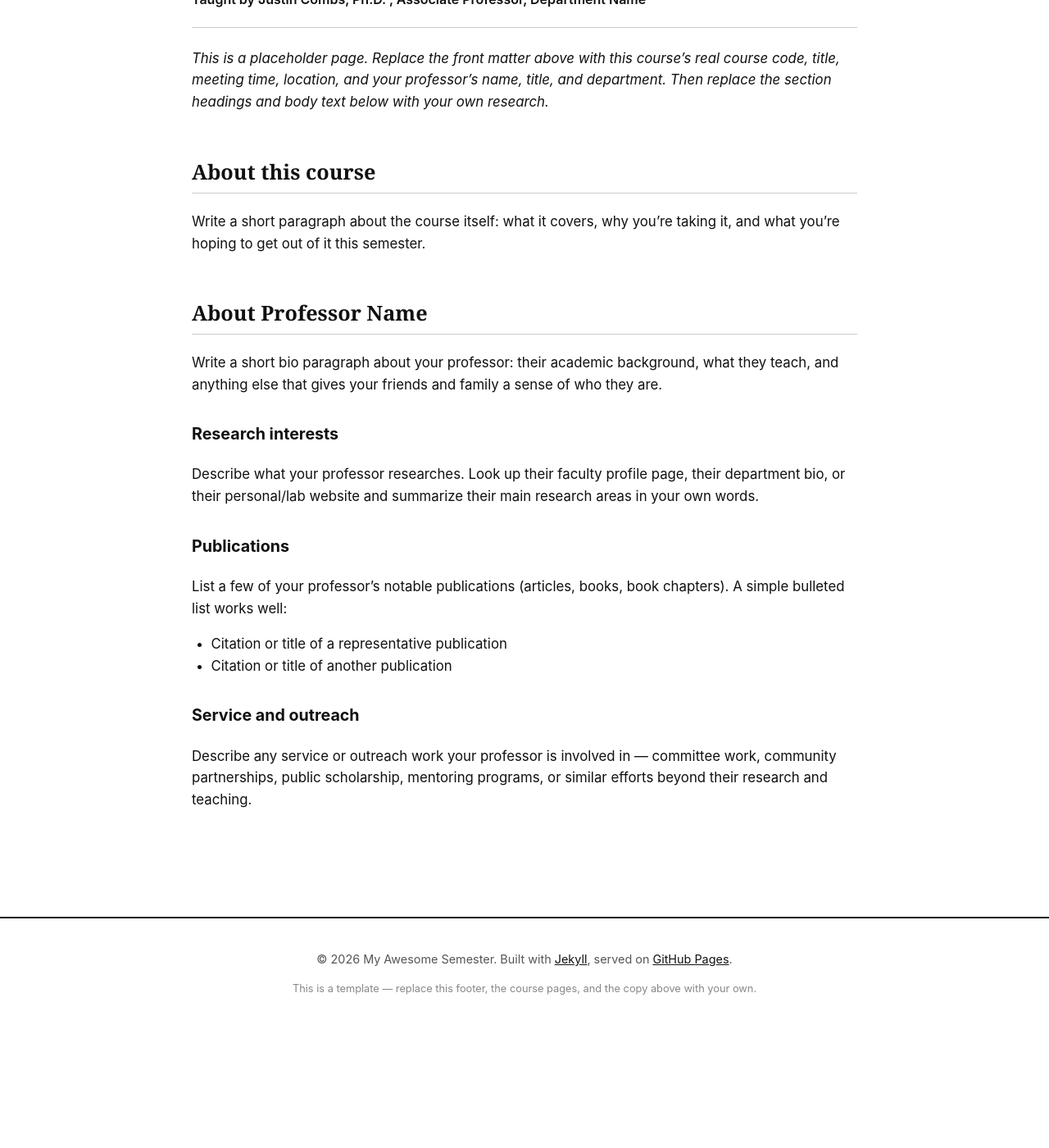
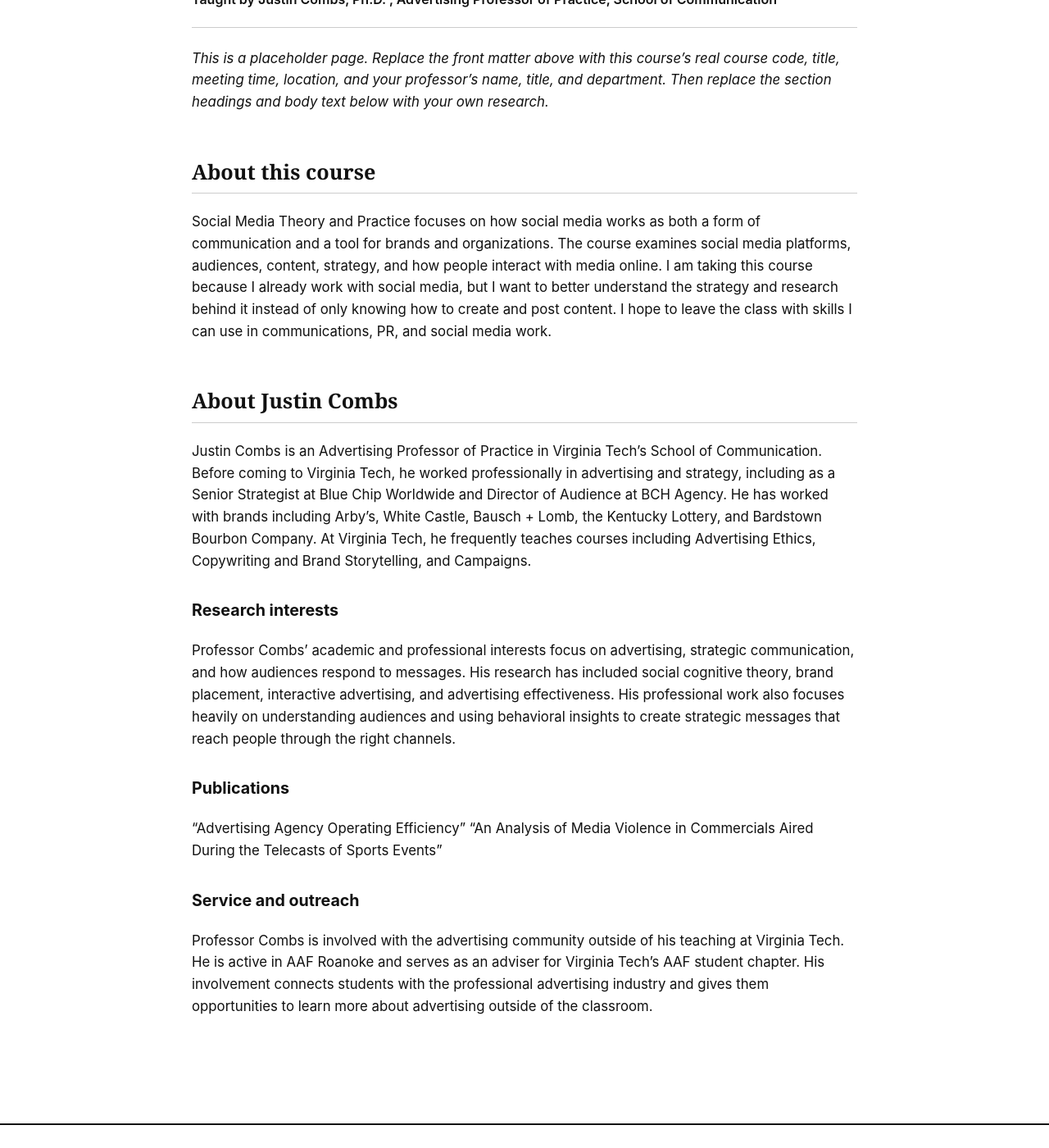
Before and after one commit to Darbyclose/myawesomesemester, a Jekyll site: the page built from _courses/course-02.md, in a window 1280 px wide and 1400 px high, scrolled down 295 px. Shown: the whole window at 82% size. Built offline with Jekyll 4.4.1, drawn with Linux system fonts in a browser that asks for light colours; before the commit the page ends 1548 px from its top, so only the background shows below that; some of the changed text lies outside the part shown.

Commit message:
Update course-02.md

```diff
--- a/_courses/course-02.md
+++ b/_courses/course-02.md
@@ -1,12 +1,12 @@
 ---
 course_number: 2
-course_code: "COMM XXXX"
+course_code: "JMC 4264"
 course_title: "Social Media Theory and Practice"
 meeting_time: "MW 4:00–5:15PM"
 location: "Building Room ###"
 instructor_name: "Justin Combs, Ph.D. "
-instructor_title: "Associate Professor"
-instructor_department: "Department Name"
+instructor_title: "Advertising Professor of Practice"
+instructor_department: "School of Communication"
 ---
 
 _This is a placeholder page. Replace the front matter above with this course's real
@@ -16,31 +16,22 @@ research._
 
 ## About this course
 
-Write a short paragraph about the course itself: what it covers, why you're taking
-it, and what you're hoping to get out of it this semester.
+Social Media Theory and Practice focuses on how social media works as both a form of communication and a tool for brands and organizations. The course examines social media platforms, audiences, content, strategy, and how people interact with media online. I am taking this course because I already work with social media, but I want to better understand the strategy and research behind it instead of only knowing how to create and post content. I hope to leave the class with skills I can use in communications, PR, and social media work.
 
-## About Professor Name
+## About Justin Combs
 
-Write a short bio paragraph about your professor: their academic background, what
-they teach, and anything else that gives your friends and family a sense of who
-they are.
+Justin Combs is an Advertising Professor of Practice in Virginia Tech's School of Communication. Before coming to Virginia Tech, he worked professionally in advertising and strategy, including as a Senior Strategist at Blue Chip Worldwide and Director of Audience at BCH Agency. He has worked with brands including Arby's, White Castle, Bausch + Lomb, the Kentucky Lottery, and Bardstown Bourbon Company. At Virginia Tech, he frequently teaches courses including Advertising Ethics, Copywriting and Brand Storytelling, and Campaigns.
 
 ### Research interests
 
-Describe what your professor researches. Look up their faculty profile page, their
-department bio, or their personal/lab website and summarize their main research
-areas in your own words.
+Professor Combs' academic and professional interests focus on advertising, strategic communication, and how audiences respond to messages. His research has included social cognitive theory, brand placement, interactive advertising, and advertising effectiveness. His professional work also focuses heavily on understanding audiences and using behavioral insights to create strategic messages that reach people through the right channels.
 
 ### Publications
 
-List a few of your professor's notable publications (articles, books, book
-chapters). A simple bulleted list works well:
+“Advertising Agency Operating Efficiency”
+“An Analysis of Media Violence in Commercials Aired During the Telecasts of Sports Events”
 
-- Citation or title of a representative publication
-- Citation or title of another publication
 
 ### Service and outreach
 
-Describe any service or outreach work your professor is involved in — committee
-work, community partnerships, public scholarship, mentoring programs, or similar
-efforts beyond their research and teaching.
+Professor Combs is involved with the advertising community outside of his teaching at Virginia Tech. He is active in AAF Roanoke and serves as an adviser for Virginia Tech's AAF student chapter. His involvement connects students with the professional advertising industry and gives them opportunities to learn more about advertising outside of the classroom.
```
